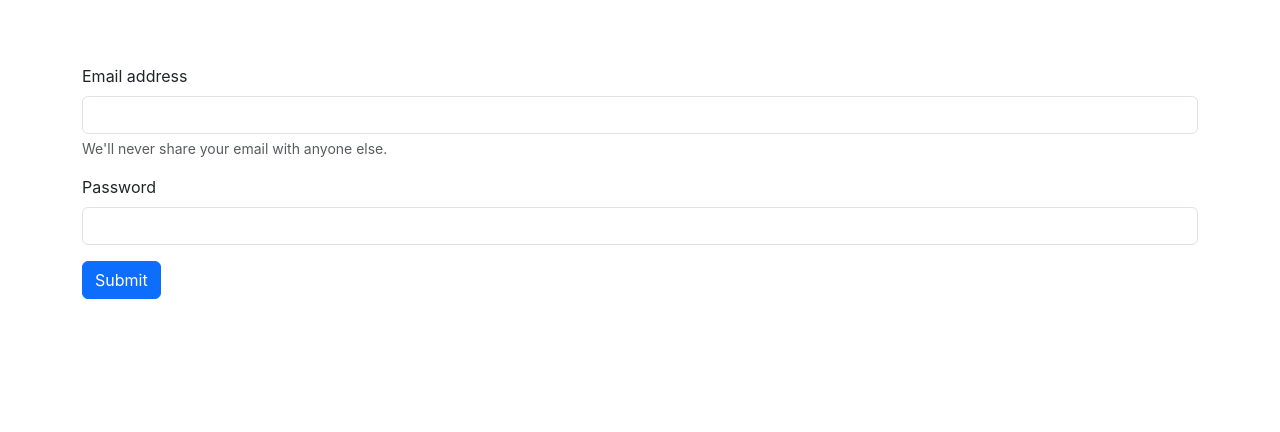
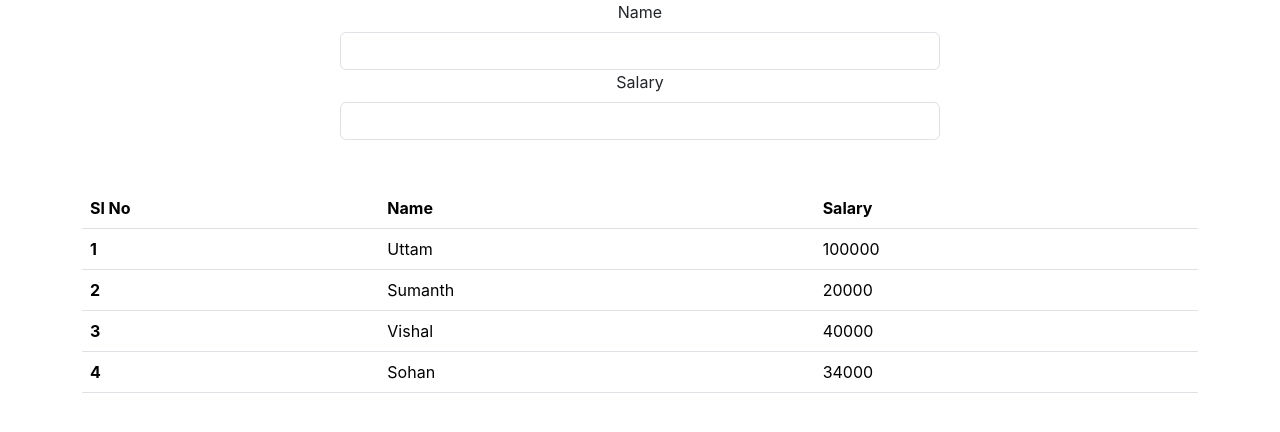
Before and after one commit to uttamthegoat/angular-tutorial, an Angular app: page / in a window 1280 px wide. Shown: the top 432 px of the page. Built offline with nearby package versions, Linux system fonts and the light colour scheme.

Commit message:
Program 9 started

```diff
--- a/src/app/app.component.html
+++ b/src/app/app.component.html
@@ -6,6 +6,6 @@
   <!-- <app-student-info></app-student-info> -->
   <!-- <app-todo></app-todo> -->
   <!-- <app-users></app-users> -->
-  <app-login></app-login>
-
+  <!-- <app-login></app-login> -->
+  <app-employees></app-employees>
 </main>
--- a/src/app/app.component.ts
+++ b/src/app/app.component.ts
@@ -11,11 +11,12 @@ import { StudentInfoComponent } from './student-info/student-info.component';
 import { TodoComponent } from './todo/todo.component';
 import { UsersComponent } from './users/users.component'
 import { LoginComponent } from './login/login.component'
+import { EmployeesComponent } from './employees/employees.component'
 
 @Component({
   selector: 'app-root',
   standalone: true,
-  imports: [CommonModule, RouterOutlet, NavbarComponent, HomeComponent, FooterComponent,ShoppinglistComponent,CalculatorComponent,FactSquareComponent,StudentInfoComponent,TodoComponent,UsersComponent, LoginComponent],
+  imports: [CommonModule, RouterOutlet, NavbarComponent, HomeComponent, FooterComponent,ShoppinglistComponent,CalculatorComponent,FactSquareComponent,StudentInfoComponent,TodoComponent,UsersComponent, LoginComponent,EmployeesComponent],
   templateUrl: './app.component.html',
   styleUrl: './app.component.css',
 })
--- a/src/app/employees/employees.component.html
+++ b/src/app/employees/employees.component.html
@@ -1 +1,38 @@
-<p>employees works!</p>
+<div class="container">
+  <nav class="mb-5">
+    <form (submit)="searchEmp(searchname.value,searchsal.value)" class="d-flex flex-column align-items-center ">
+      <label for="searchname" class="form-label">Name</label>
+      <input
+        type="text"
+        class="form-control"
+        #searchname
+        aria-describedby="emailHelp"
+        style="width: 600px;"
+      />
+      <label for="searchsal" class="form-label">Salary</label>
+      <input
+        type="number"
+        class="form-control"
+        #searchsal
+        aria-describedby="emailHelp"
+        style="width: 600px;"
+      />
+    </form>
+  </nav>
+  <table class="table">
+    <thead>
+      <tr>
+        <th scope="col">Sl No</th>
+        <th scope="col">Name</th>
+        <th scope="col">Salary</th>
+      </tr>
+    </thead>
+    <tbody>
+      <tr *ngFor="let employee of employees">
+        <th scope="row">{{ employee.id }}</th>
+        <td>{{ employee.name }}</td>
+        <td>{{ employee.salary }}</td>
+      </tr>
+    </tbody>
+  </table>
+</div>
--- a/src/app/employees/employees.component.ts
+++ b/src/app/employees/employees.component.ts
@@ -1,12 +1,20 @@
 import { Component } from '@angular/core';
+import empList from './employees';
+import { CommonModule } from '@angular/common';
 
 @Component({
   selector: 'app-employees',
   standalone: true,
-  imports: [],
+  imports: [CommonModule],
   templateUrl: './employees.component.html',
   styleUrl: './employees.component.css'
 })
 export class EmployeesComponent {
+  employees:any = empList;
+  searchSalary:number = 0;
 
+  searchEmp(name:string,salary:string){
+    this.searchSalary = Number(salary);
+
+  }
 }
--- /dev/null
+++ b/src/app/employees/employees.ts
@@ -0,0 +1,30 @@
+type Employee = {
+    id:number,
+    name: string,
+    salary: number
+}
+
+const empList: Employee[] = [
+    {
+        id:1,
+        name: "Uttam",
+        salary: 100000,
+    },
+    {
+        id:2,
+        name: "Sumanth",
+        salary: 20000,
+    },
+    {
+        id:3,
+        name: "Vishal",
+        salary: 40000,
+    },
+    {
+        id:4,
+        name: "Sohan",
+        salary: 34000,
+    },
+]
+
+export default empList;
```
